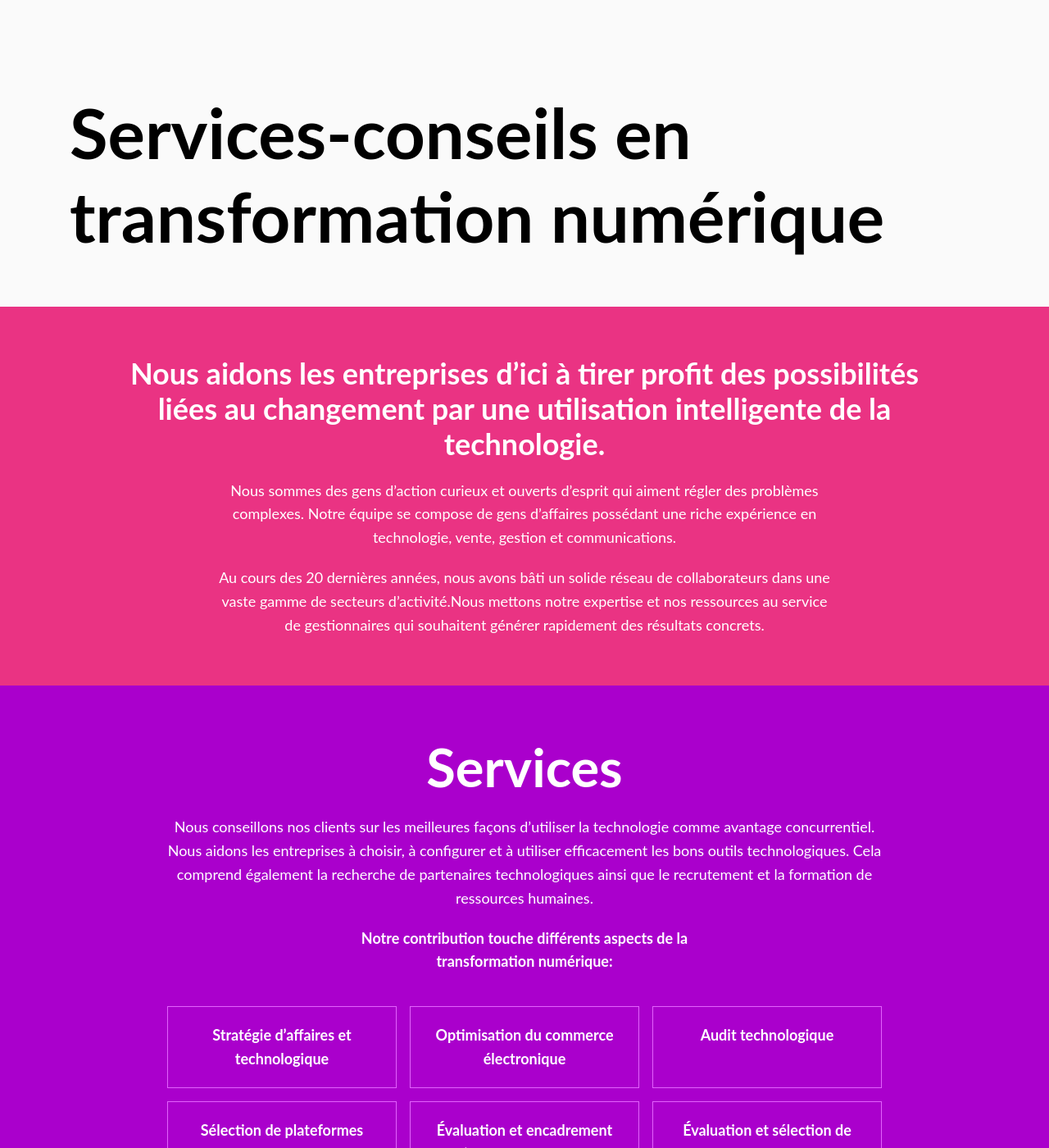
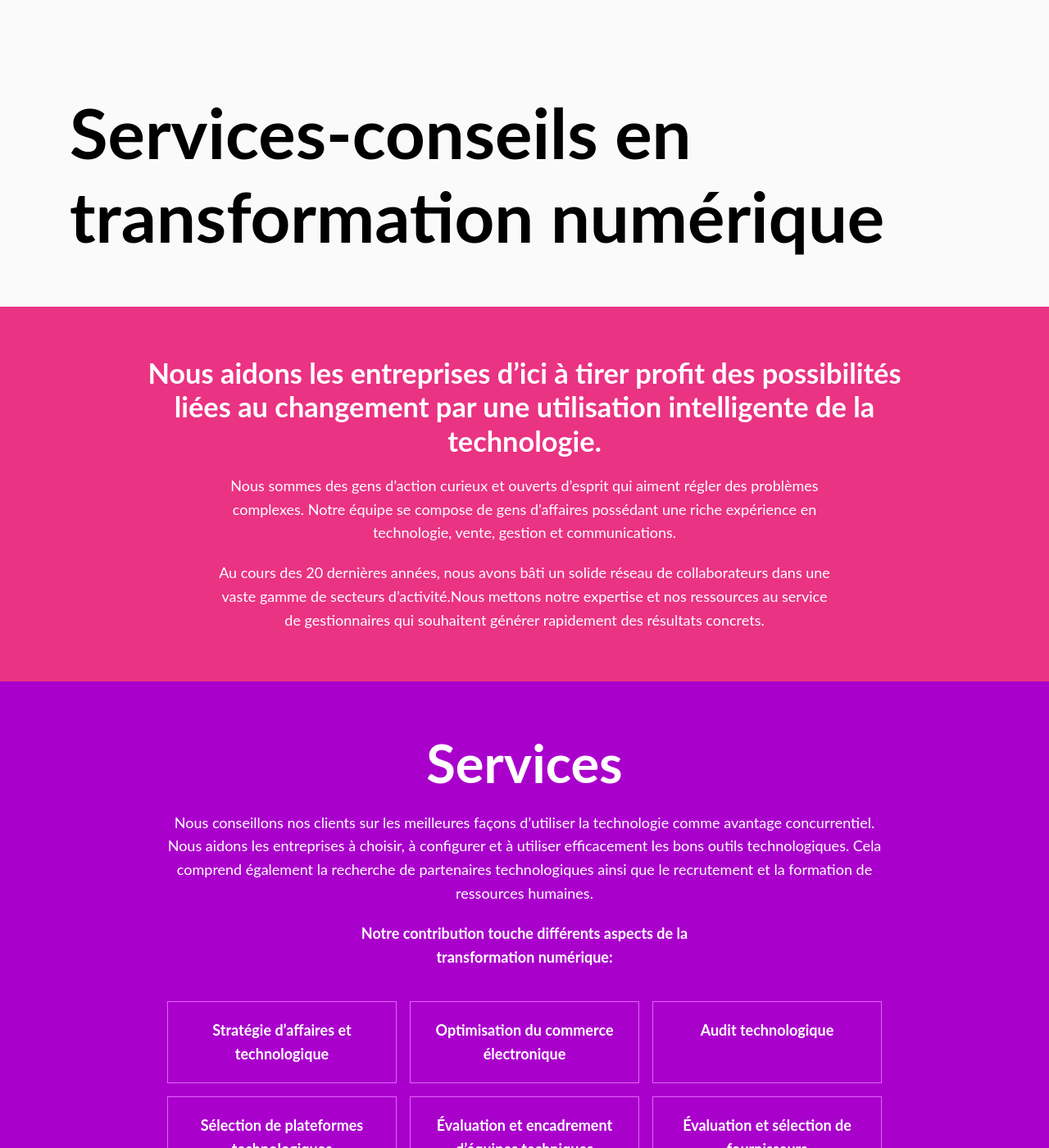
Before and after one commit to tkbmtl/onepage-jekyll-grid, a Jekyll site: the page built from index.html, in a window 1280 px wide and 1400 px high. Shown: the whole window at 82% size. Built offline with Jekyll 4.4.1, drawn with Linux system fonts in a browser that asks for light colours.

Commit message:
added h4

```diff
--- a/index.html
+++ b/index.html
@@ -16,10 +16,10 @@ description: Lift 73 offre des services-conseils en transformation numérique qu
 <section class="about" id="about">
     <div class="container">
         <div class="about-tag">
-            <h3>
+            <h4>
                 Nous aidons les entreprises d’ici à tirer profit des possibilités liées au changement par une
                 utilisation intelligente de la technologie.
-            </h3>
+            </h4>
             <h5>
                 Nous sommes des gens d’action curieux et ouverts d’esprit qui aiment régler des problèmes complexes.
                 Notre équipe se compose de gens d’affaires possédant une riche expérience en technologie, vente, gestion
--- a/scss/_general.scss
+++ b/scss/_general.scss
@@ -16,7 +16,8 @@ body {
 
     h1,
     h2,
-    h3 {
+    h3,
+    h4 {
         font-weight: bold;
         line-height: 1.2;
         margin: 0.625rem 0;
@@ -29,6 +30,9 @@ body {
     }
     h3 {
         font-size: 2.25rem;
+    }
+    h4 {
+        font-size: 2.15rem;
     }
     h5 {
         font-size: 1.125rem;
--- a/scss/_homepage.scss
+++ b/scss/_homepage.scss
@@ -25,7 +25,7 @@
         justify-content: center;
         grid-template-columns: 85%;
 
-        h3,
+        h4,
         h5 {
             text-align: center;
         }
--- a/scss/_medias.scss
+++ b/scss/_medias.scss
@@ -6,10 +6,13 @@
             font-size: 3.438rem;
         }
         h2 {
-            font-size: 2.625rem;
+            font-size: 2.835rem;
         }
         h3 {
             font-size: 1.75;
+        }
+        h4 {
+            font-size: 1.65;
         }
         h5 {
             font-size: 1rem;
```
Also changed, not shown: scss/main.css (+11 -3 lines), assets/css/main.min.css.
